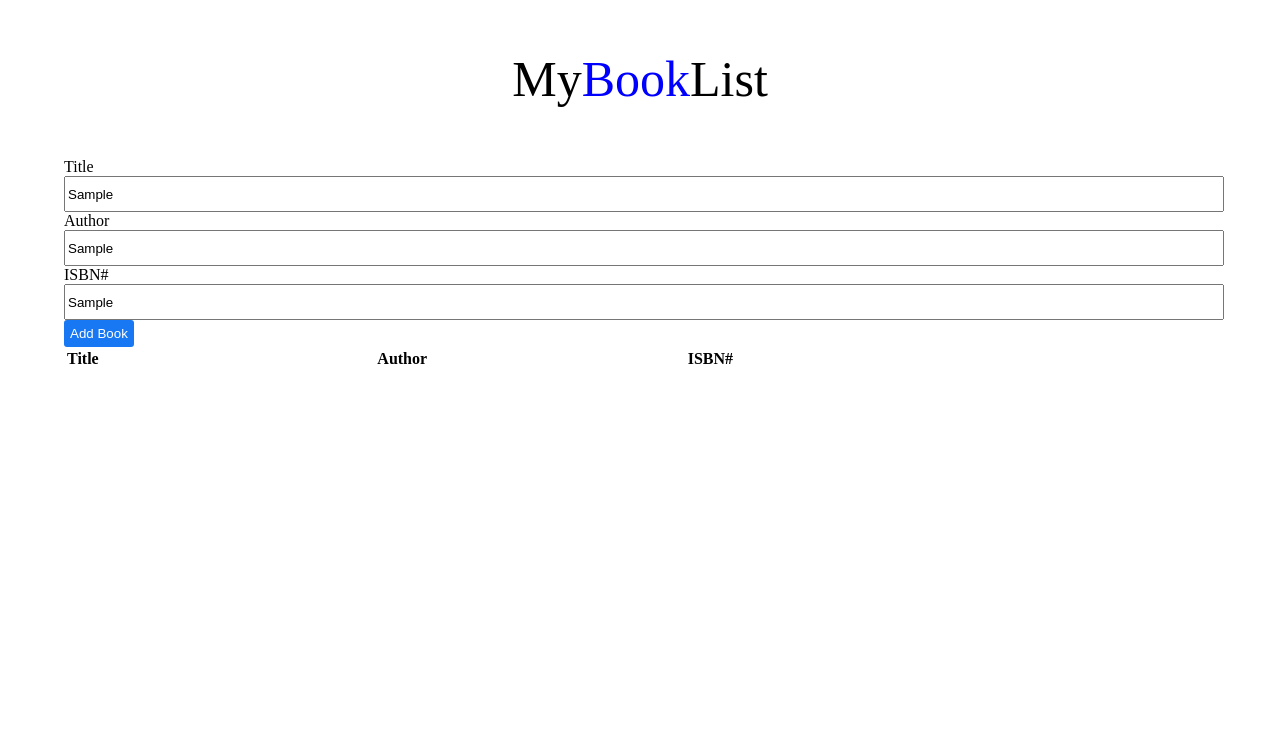
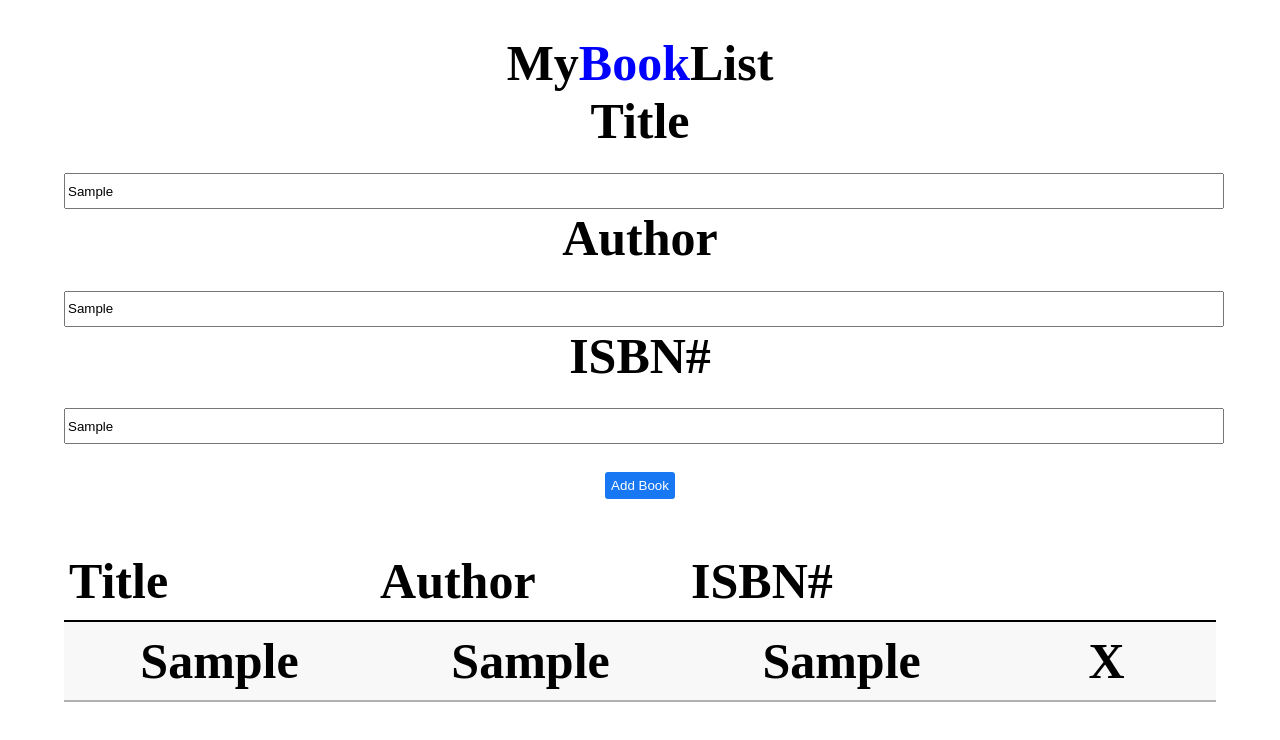
Before and after one commit to acciojob/book-list-sandeepsinghh143, a website: page main.html in a window 1280 px wide. Both pictures are taken after typing "Sample", "Sample", "Sample" into the empty fields and a click on the button "Add Book". Drawn offline with Linux system fonts and the light colour scheme.

Commit message:
created a submission

```diff
--- a/main.html
+++ b/main.html
@@ -8,15 +8,15 @@
 
 <body>
 	<!-- the entire body must be written by student -->
-	<p class="title">My<span>Book</span>List</p>
+	<h1 class="title">My<span>Book</span>List</h>
 	<div>Title</div>
-	<input type="text" value="" name="title">
+	<input type="text" value="" name="title" id="title">
 	<div>Author</div>
-	<input type="text" value="" name="title">
+	<input type="text" value="" name="author" id="author">
 	<div>ISBN#</div>
-	<input type="text" value="" name="title">
-	<button>Add Book</button>
-	<table>
+	<input type="text" value="" name="isbn" id="isbn">
+	<button onclick="addBook()" id="submit">Add Book</button>
+	<table class="table table-striped">
 			<thead>
 			<tr class="border">
 				<th>Title</th>
@@ -25,7 +25,9 @@
 				<th></th>
 			</tr>
 			</thead>
+			<tbody id="book-list">
 
+			</tbody>
 		</table>
     <script type="text/javascript" src="./script.js">
 </script>
--- a/script.js
+++ b/script.js
@@ -1 +1,20 @@
 //your JS code here. If required.
+let tbody=document.getElementById("book-list");
+function addBook(){
+	let row=tbody.insertRow();
+	let td1=row.insertCell(0);
+	td1.innerText=document.getElementById("title").value;
+	let td2=row.insertCell(1);
+	td2.innerText=document.getElementById("author").value;
+	let td3=row.insertCell(2);
+	td3.innerText=document.getElementById("isbn").value;
+	let td4=row.insertCell(3);
+	td4.innerText="X";
+	td4.innerText.style.backgroundColor="red";
+
+	tr.append(td1);
+	tr.append(td2);
+	tr.append(td3);
+	tr.append(td4);
+	tbody.append(tr);
+}
--- a/styles.css
+++ b/styles.css
@@ -21,15 +21,28 @@ button{
 	border-radius:3px;
 	border:0px;
 }
-.table{
+button:hover{
+	cursor:pointer;
+}
+table{
 	margin-top:40px;
+	width:100%;
+	border-collapse:collapse;
 }
-
-table{
-	width:100%;
+tr{
+	border-bottom:2px solid #B0B0B0;
 }
-
+tr.border{
+	border-bottom:2px solid black;
+}
+tr{
+	background-color:#F8F8F8;
+}
 th{
+	background-color:white;
 	width:27%;
 	text-align:left;
 }
+td,th{
+	padding:10px 5px;
+}
```
